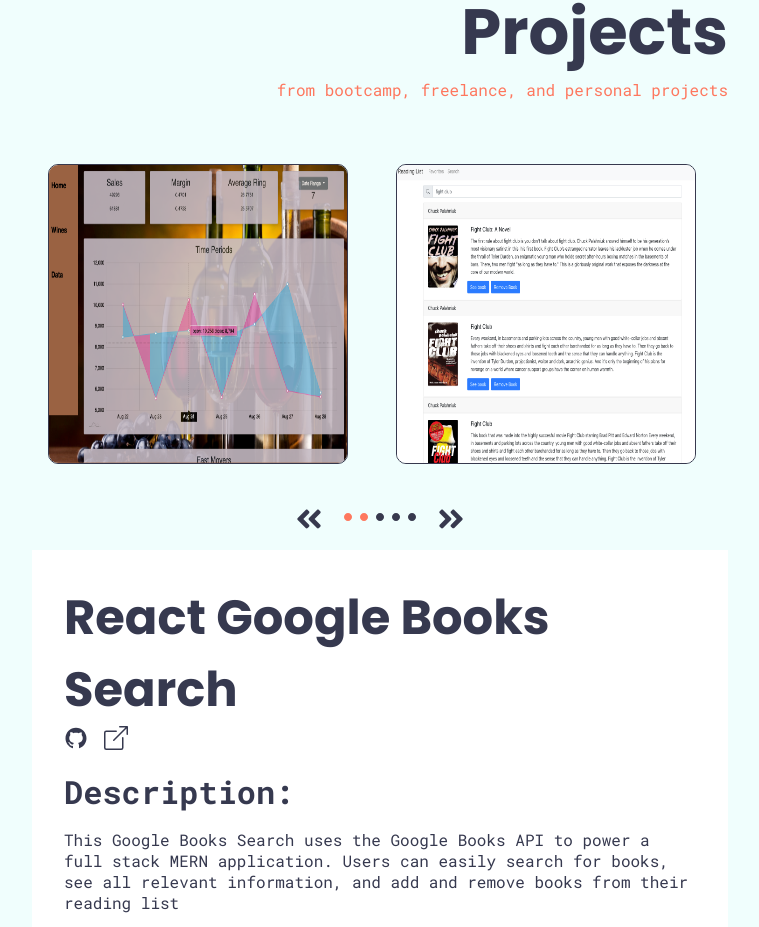
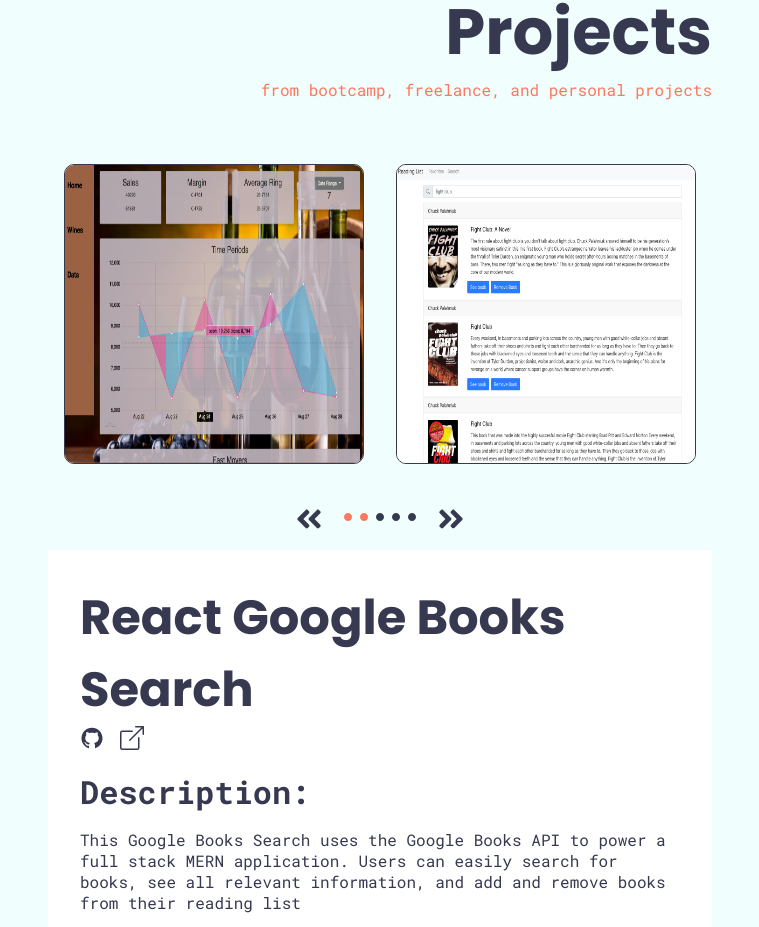
Before and after one commit to grburner/port-ts, a React (Create React App) app: page / in a window 1280 px wide. Shown: the part 990-1917 px from the top of the page, without its empty margins (260-1019 px from the left). Built offline with nearby package versions, Linux system fonts and the light colour scheme.

Commit message:
removed grid gap

```diff
--- a/src/components/ProjectGroup/style.css
+++ b/src/components/ProjectGroup/style.css
@@ -16,7 +16,6 @@
 
 .project-images {
     display: grid;
-    grid-gap: 1rem;
     margin-bottom: 20px;
     justify-items: center;
 }
```
